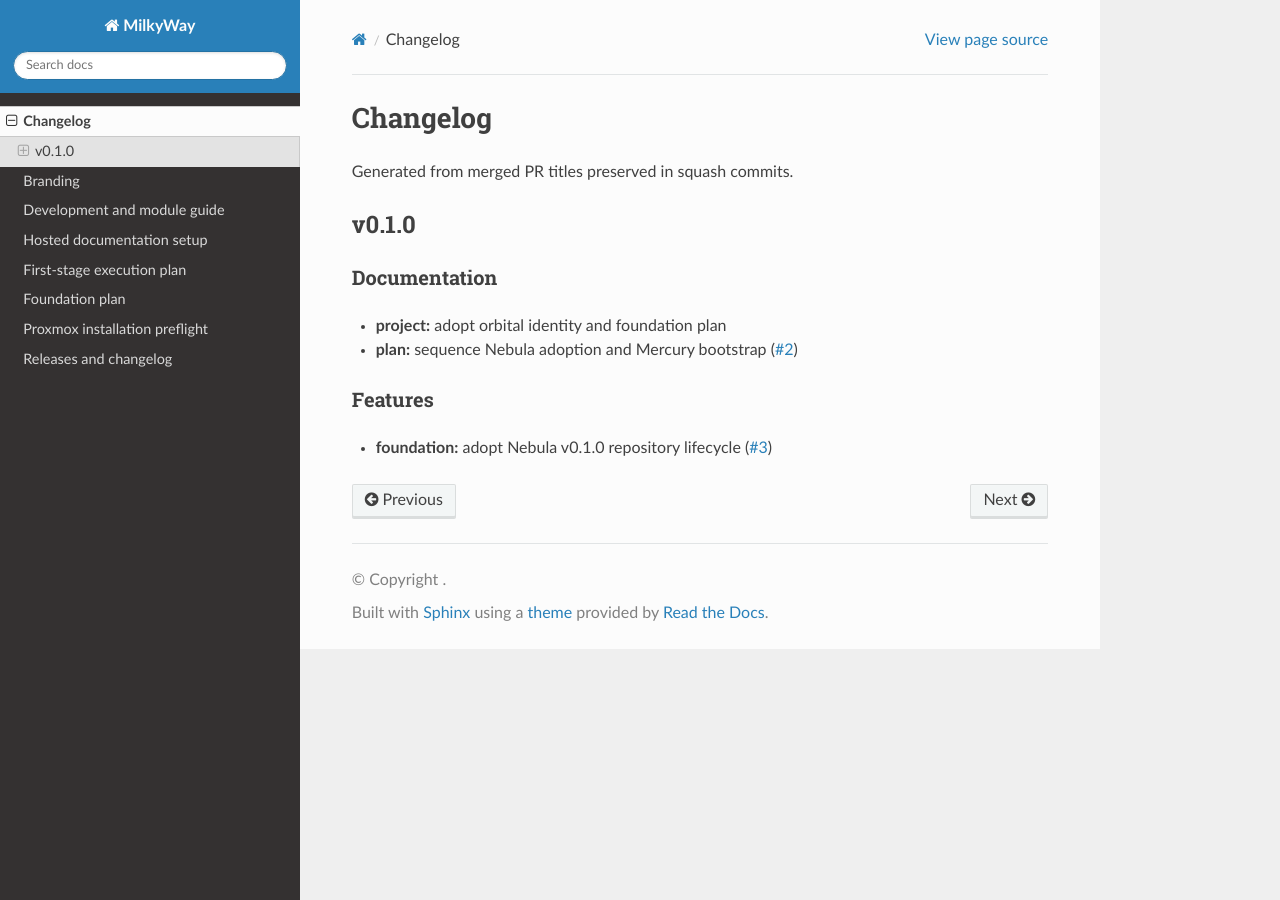
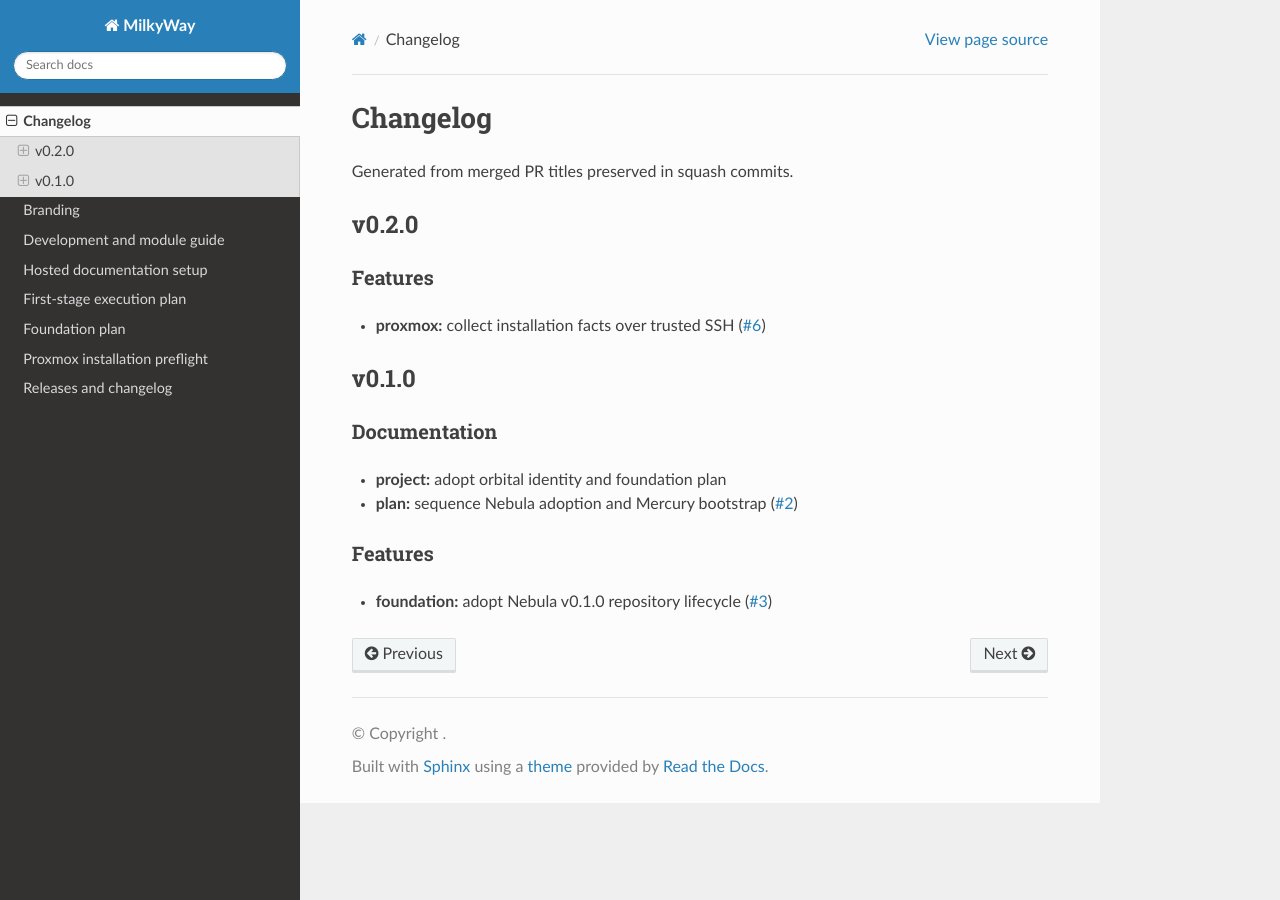
Before and after one commit to CafofoLabs/milkyway, a Sphinx documentation site: the page built from docs/CHANGELOG.md, in a window 1280 px wide. Built offline with Sphinx 7.4.7 and the Read the Docs theme 3.1.0, drawn with Linux system fonts in a browser that asks for light colours; the version number could not be read and is left out.

Commit message:
chore(release): v0.2.0 (#8)

```diff
--- a/docs/CHANGELOG.md
+++ b/docs/CHANGELOG.md
@@ -2,6 +2,10 @@
 
 Generated from merged PR titles preserved in squash commits.
 
+## v0.2.0
+
+### Features
+- **proxmox:** collect installation facts over trusted SSH ([#6](https://github.com/CafofoLabs/milkyway/pull/6))
 ## v0.1.0
 
 ### Documentation
```
Also changed, not shown: 1 other file.
